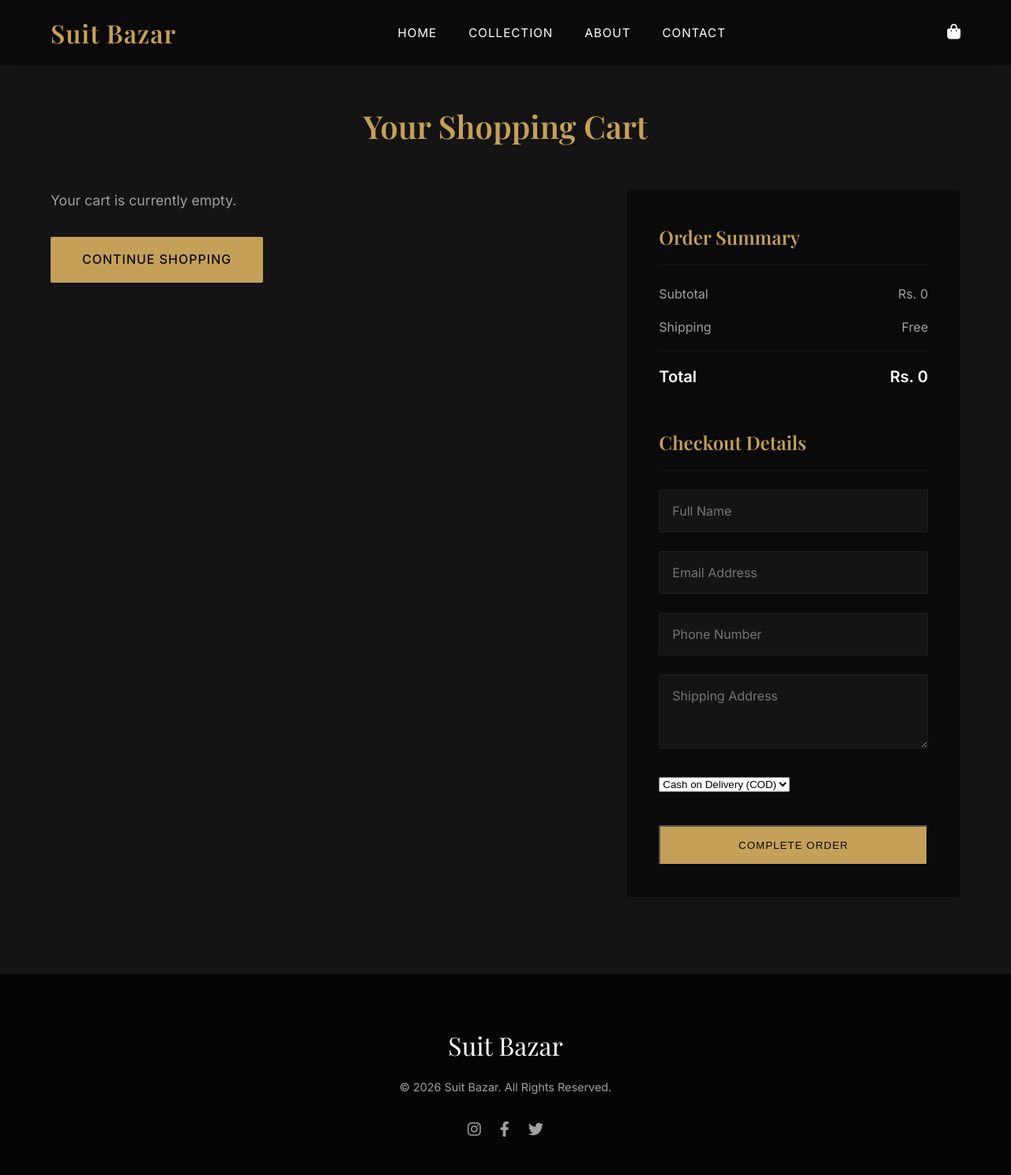
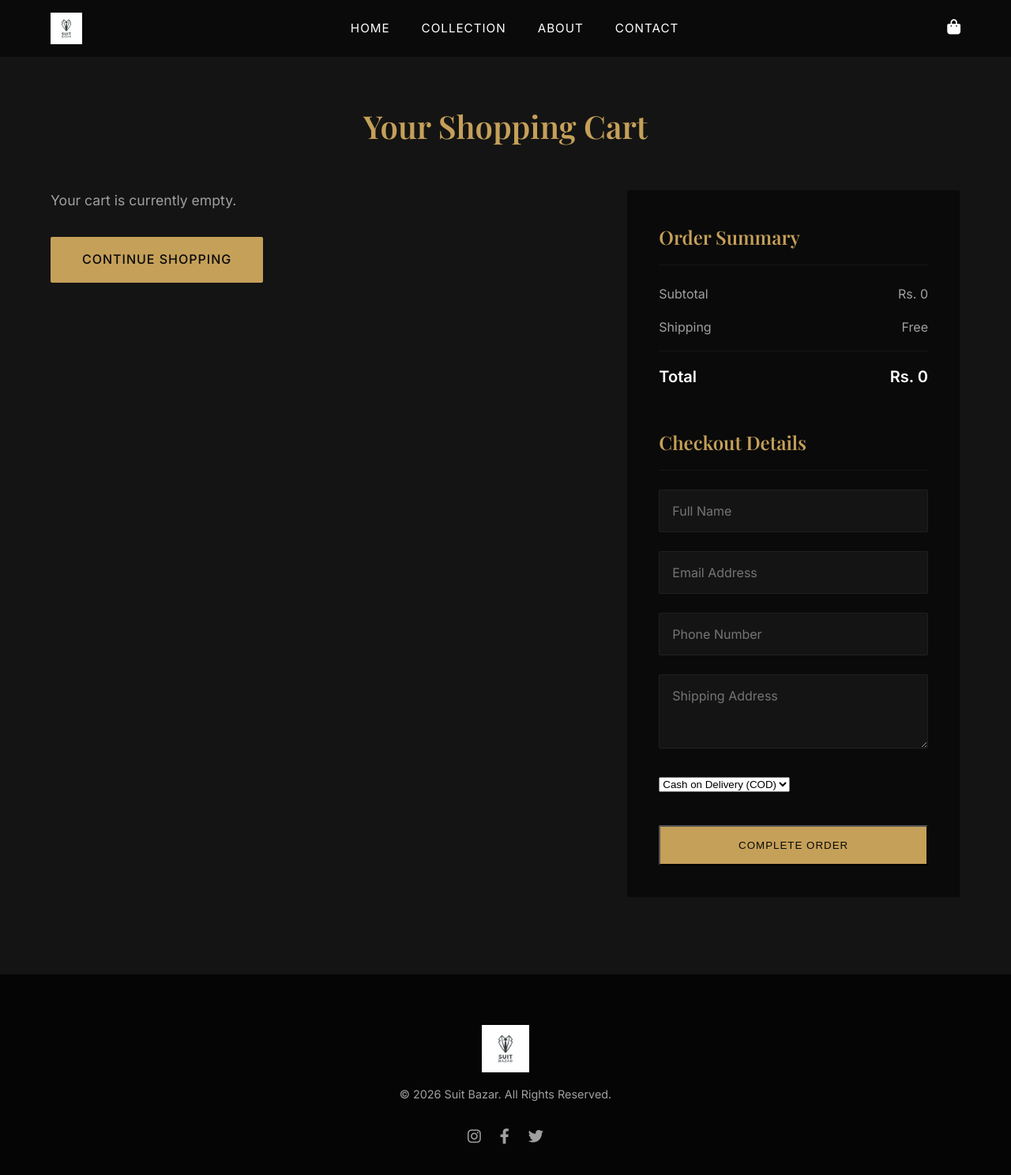
Before and after one commit to h11706763-hash/Hasnain, a plain HTML site: page cart.html in a window 1280 px wide. Shown: the whole page at 79% size. Drawn offline with nearby package versions, Linux system fonts and the light colour scheme; a web font is replaced by a local one.

Commit message:
Add files via upload

```diff
--- a/cart.html
+++ b/cart.html
@@ -10,7 +10,7 @@
 </head>
 <body>
     <nav class="navbar active-nav">
-        <div class="logo">Suit Bazar</div>
+        <div class="logo"><img src="logo.png" alt="Suit Bazar"></div>
         <ul class="nav-links">
             <li><a href="index.html">Home</a></li>
             <li><a href="index.html#collection">Collection</a></li>
@@ -82,7 +82,7 @@
 
     <footer>
         <div class="footer-content">
-            <div class="footer-logo">Suit Bazar</div>
+            <div class="footer-logo"><img src="logo.png" alt="Suit Bazar"></div>
             <p>&copy; 2026 Suit Bazar. All Rights Reserved.</p>
             <div class="socials">
                 <i class="fab fa-instagram"></i>
--- a/style.css
+++ b/style.css
@@ -50,9 +50,13 @@ h1, h2, h3, .logo {
 }
 
 .logo {
-    font-size: 2rem;
-    color: var(--accent-gold);
-    letter-spacing: 1px;
+    display: flex;
+    align-items: center;
+}
+
+.logo img {
+    height: 40px;
+    width: auto;
 }
 
 .nav-links {
@@ -307,10 +311,15 @@ footer {
 }
 
 .footer-logo {
-    font-family: var(--font-heading);
-    font-size: 2rem;
-    color: var(--text-main);
+    display: flex;
+    justify-content: center;
+    align-items: center;
     margin-bottom: 1rem;
+}
+
+.footer-logo img {
+    height: 60px;
+    width: auto;
 }
 
 .footer-content p {
```
Also changed, not shown: about.html (+2 -2 lines), contact.html (+2 -2 lines), index.html (+2 -2 lines), product-details.html (+2 -2 lines), logo.png (added).
